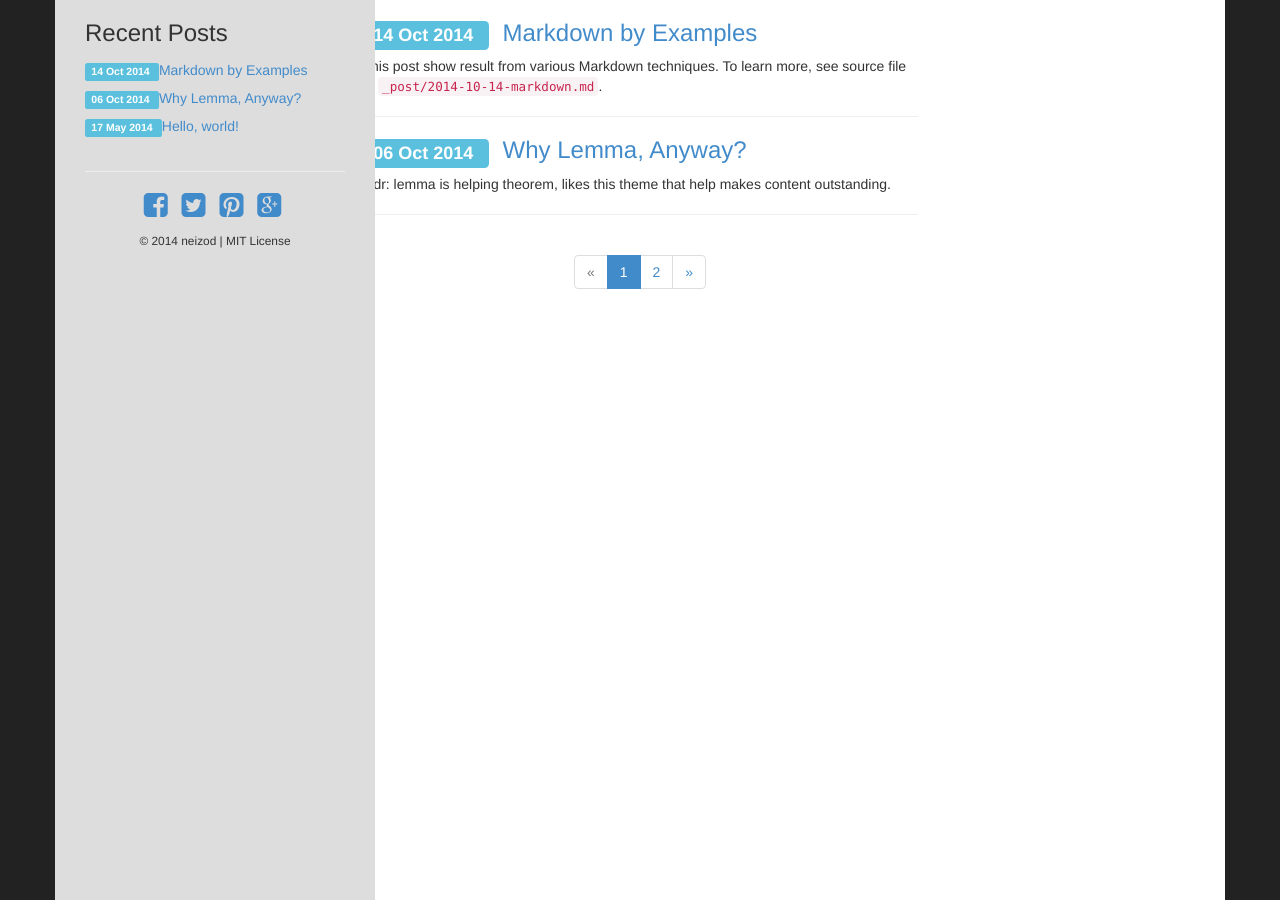
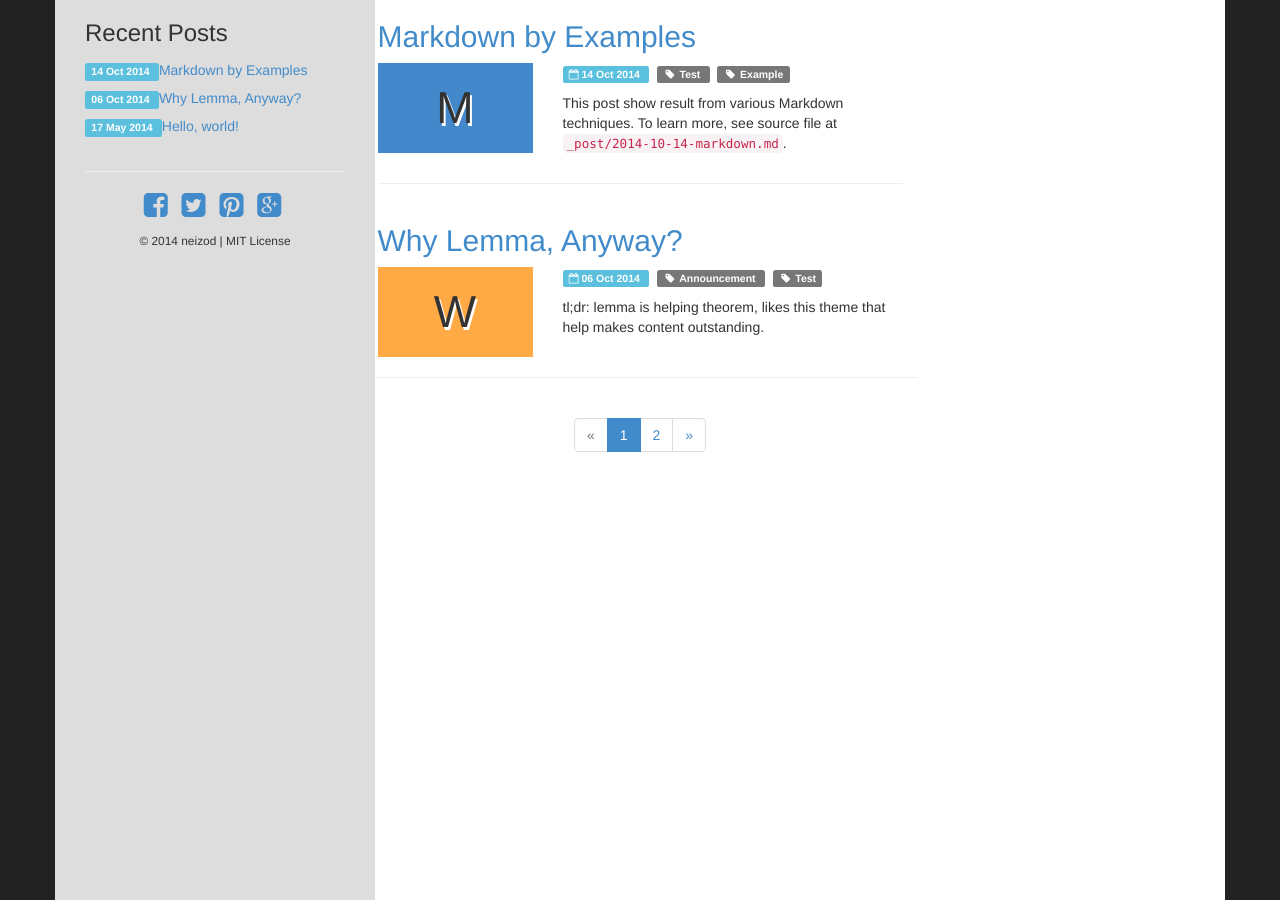
Before and after one commit to neizod/lemma-theme, a Jekyll site: the page built from index.html, in a window 1280 px wide. Built offline with Jekyll 4.4.1, drawn with Linux system fonts in a browser that asks for light colours; Markdown is read by kramdown in place of the engine named in the settings; the list of posts is cut into pages by our own code.

Commit message:
[ui] index page influenced by proejct page.

```diff
--- a/index.html
+++ b/index.html
@@ -1,25 +1,58 @@
 ---
 ---
 
-<ul class="list-unstyled">
-  {% for post in paginator.posts %}
-  <li>
-    <h3>
-      <span class="label label-info">
-        {{ post.date | date_to_string }}
-      </span>
-      &nbsp;
-      <a href="{{ site.baseurl }}{{ post.url }}">
-        {{ post.title }}
-      </a>
-    </h3>
+<div class="row-fluid">
+{% for post in paginator.posts %}
+  <div class="col-xs-12">
+    {% if post.url %}
+      <h2><a href="{{ site.baseurl }}{{ post.url }}">{{ post.title }}</a></h2>
+    {% else %}
+      <h2>{{ post.title }}</h2>
+    {% endif %}
+  </div>
+  <div class="clearfix"></div>
+  <div class="col-xs-4">
+    <div class="text-center">
+    {% if post.thumbnail %}
+      {% if post.thumbnail contains "//" %}
+        {% capture thumbnail %}{{ post.thumbnail }}{% endcapture %}
+      {% else %}
+        {% capture thumbnail %}{{ post.thumbnail | prepend: site.baseurl }}{% endcapture %}
+      {% endif %}
+      <img class="img-responsive img-rounded" src="{{ thumbnail }}">
+    {% else %}
+      <h1 class="poorman-thumbnail"
+          style="background: {% cycle 'c': "#48c", "#fa4", "#5b5", "#d54" %};">
+        {{ post.title | truncate: 1, '' }}
+      </h1>
+    {% endif %}
+    </div>
+  </div>
+  <div class="col-xs-8">
+    <p>
+      {% if post.date %}
+        <span class="label label-info">
+          <i class="fa fa-calendar-o"></i>
+          {{ post.date | date_to_string }}
+        </span>
+        {% if post.tags %}&nbsp;{% endif %}
+      {% endif %}
+      {% for tag in post.tags %}
+        <span class="label label-default">
+          <i class="fa fa-fw fa-tag"></i>
+          {{ tag }}
+        </span>
+        {% unless forloop.last %}&nbsp;{% endunless %}
+      {% endfor %}
+    </p>
     {{ post.excerpt }}
-  </li>
+  </div>
+  <div class="clearfix"></div>
   {% unless forloop.last %}
-  <hr />
+  <div class="col-xs-12"><hr /></div>
   {% endunless %}
-  {% endfor %}
-</ul>
+{% endfor %}
+</div>
 <hr />
 <div class="text-center">
   {% include nav_paginator.html %}
```
Also changed, not shown: _layouts/post.html (+10 -2 lines).
